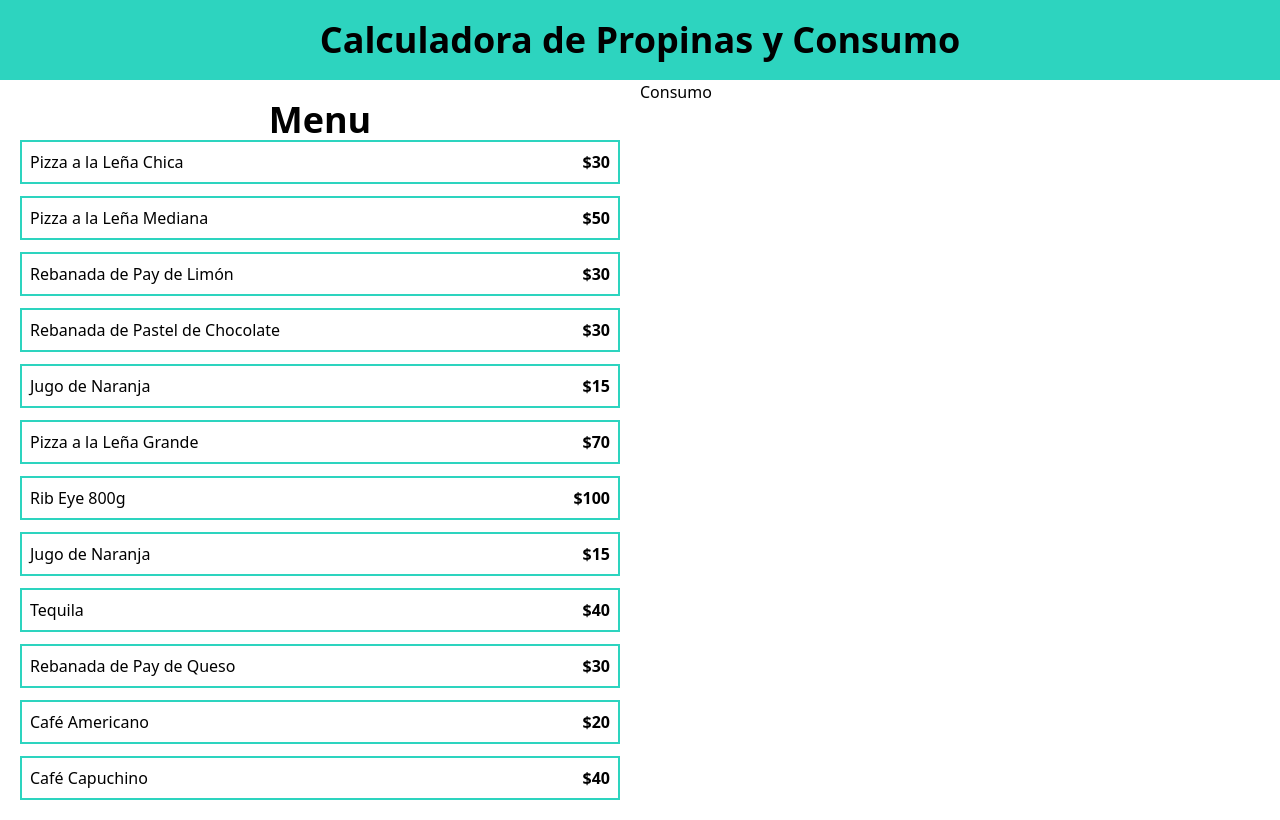
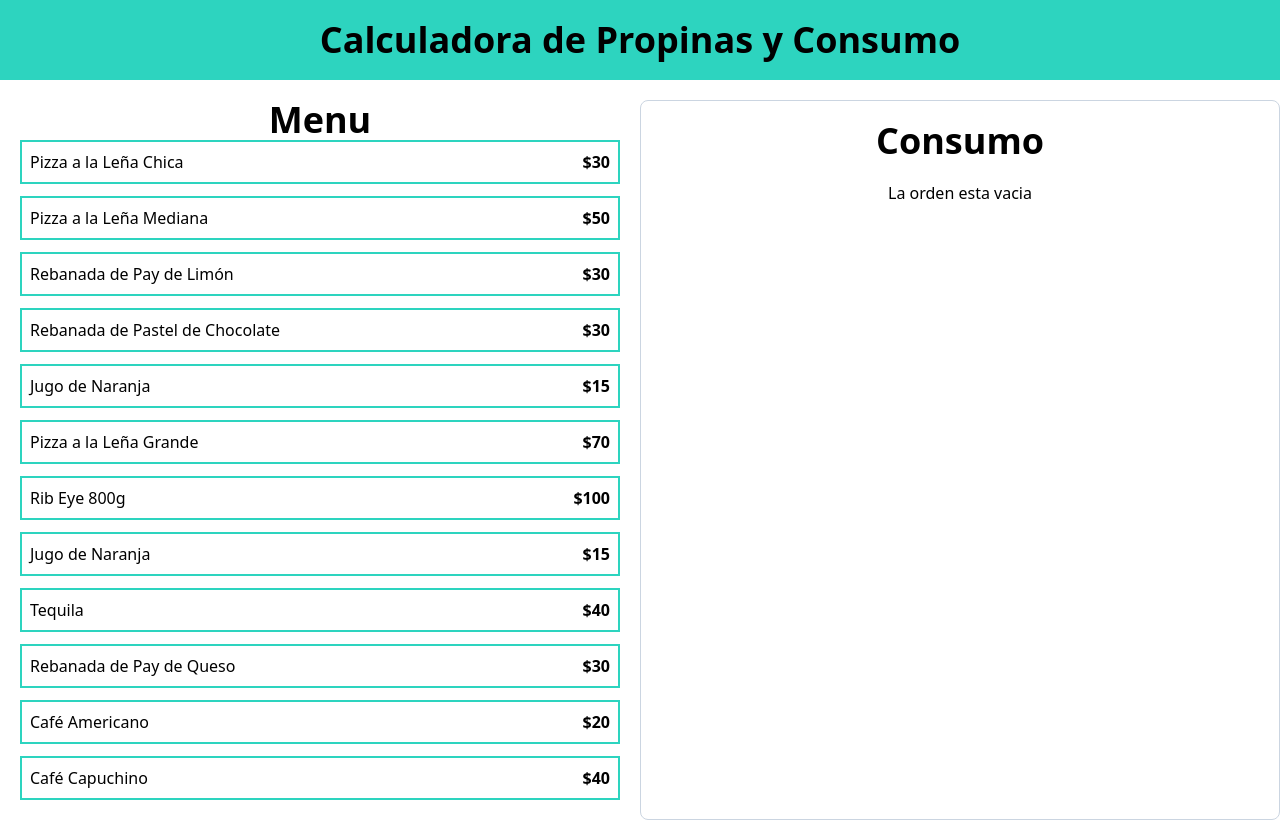
Before and after one commit to Lilian1306/TypeScript, a React (Vite) app: page / in a window 1280 px wide. Built offline with nearby package versions, Linux system fonts and the light colour scheme.

Commit message:
creando el segundo componente para mostrar el consumo de nuestra orden

```diff
--- a/src/App.tsx
+++ b/src/App.tsx
@@ -1,10 +1,11 @@
 import MenuItem from "./components/MenuItem"
+import OrderContents from "./components/OrderContents"
 import { menuItems } from "./data/db"
 import useOrder from "./hooks/useOrder"
 
 function App() {
 
-  const  { addItem } = useOrder()
+  const  { order, addItem } = useOrder()
 
   return (
     <>
@@ -26,8 +27,11 @@
            </div>
         </div>
 
-        <div>
-           <h2>Consumo</h2>
+        <div  className="border border-slate-300 p-5 mt-5 rounded-lg space-y-10">
+           <OrderContents
+               order={order}
+           />
+
         </div>
 
       </main>
--- /dev/null
+++ b/src/components/OrderContents.tsx
@@ -0,0 +1,27 @@
+import type { OrderItem } from "../types"
+
+type OrderContentsProps ={
+    order: OrderItem[]
+}
+
+export default function OrderContents({order}: OrderContentsProps) {
+  return (
+    <div>
+      <h2 className="font-black text-4xl text-center">Consumo</h2>
+
+      <div className="space-y-3 mt-5">
+        {order.length === 0 ?
+         <p className="text-center">La orden esta vacia</p>
+       : (
+           order.map(item => (
+            <div key={item.id}>
+                <p>
+                    {item.name}
+                </p>
+            </div>
+           ))
+       ) }
+      </div>
+    </div>
+  )
+}
--- a/src/hooks/useOrder.ts
+++ b/src/hooks/useOrder.ts
@@ -19,9 +19,10 @@
        }
     }
 
-    console.log(order)
+
 
     return {
+       order,
        addItem
     }
 }
```
